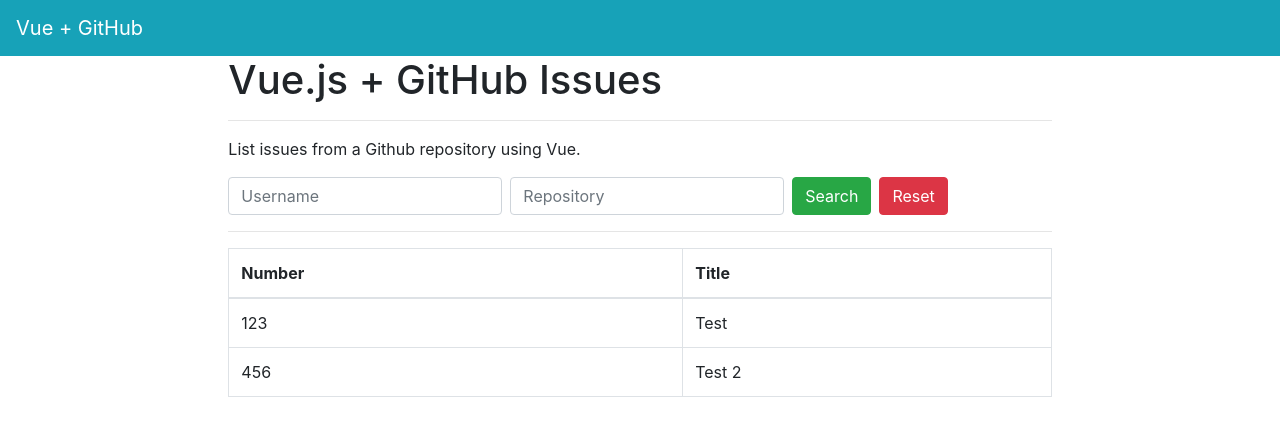
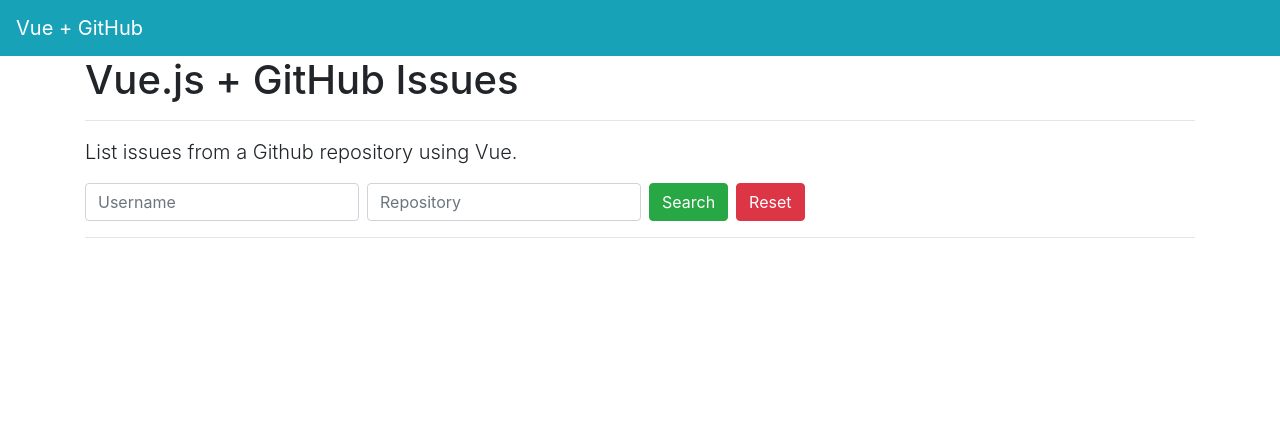
Before and after one commit to feliposz/vue-github-issues, a Vue app: page / in a window 1280 px wide. Shown: the top 436 px of the page. Built offline with nearby package versions, Linux system fonts and the light colour scheme.

Commit message:
fetching issues with axios

```diff
--- a/package.json
+++ b/package.json
@@ -10,6 +10,7 @@
     "test:unit": "vue-cli-service test:unit"
   },
   "dependencies": {
+    "axios": "^0.18.0",
     "bootstrap": "^4.2.1",
     "bootstrap-vue": "^2.0.0-rc.11",
     "vue": "^2.5.22",
--- a/src/components/GitHubIssues.vue
+++ b/src/components/GitHubIssues.vue
@@ -1,10 +1,10 @@
 <template>
-  <b-container fluid>
+  <b-container>
     <b-row>
-      <b-col offset-md="2" md="8">
+      <b-col md="12">
         <h1>Vue.js + GitHub Issues</h1>
         <hr>
-        <p>List issues from a Github repository using Vue.</p>
+        <p class="lead">List issues from a Github repository using Vue.</p>
         <b-form inline @submit="onSubmit" @reset="onReset">
           <label for="username" class="sr-only">Username</label>
           <b-input id="username" class="mb-2 mr-sm-2 mb-sm-0" type="text" v-model="form.username" required placeholder="Username" />
@@ -14,35 +14,60 @@
           <b-button class="mb-2 mr-sm-2 mb-sm-0" type="reset" variant="danger">Reset</b-button>
         </b-form>
         <hr>
-        <b-table bordered :items="issues">
+        <b-table bordered :items="issues" v-if="issues.length > 0">
         </b-table>
+        <b-alert variant="warning" :show="error.status === 'error'" v-text="error.message"></b-alert>
       </b-col>
     </b-row>
   </b-container>
 </template>
 
 <script>
+import axios from "axios";
+
 export default {
+  name: "GitHubIssues",
+
   data() {
     return {
       form: {
         username: "",
         repository: ""
       },
-      issues: [{ number: 123, title: "Test" }, { number: 456, title: "Test 2" }]
+      issues: [],
+      error: {
+        status: "",
+        message: ""
+      }
     };
   },
 
   methods: {
-    onSubmit(evt) {
+    async onSubmit(evt) {
       evt.preventDefault();
-      console.log(this.form.username);
-      console.log(this.form.repository);
+      try {
+        const url = `https://api.github.com/repos/${this.form.username}/${
+          this.form.repository
+        }/issues`;
+        const result = await axios.get(url);
+        this.issues = result.data.map(issue => ({
+          number: issue.number,
+          title: issue.title
+        }));
+      } catch {
+        this.error.status = "error";
+        this.error.message = "Not found";
+        this.issues = [];
+      }
     },
+
     onReset(evt) {
       evt.preventDefault();
       this.form.username = "";
       this.form.repository = "";
+      this.issues = [];
+      this.error.status = "";
+      this.error.message = "";
     }
   }
 };
```
Also changed, not shown: .eslintrc.js, 2 other files (tests, documents, lock files or other folders).
